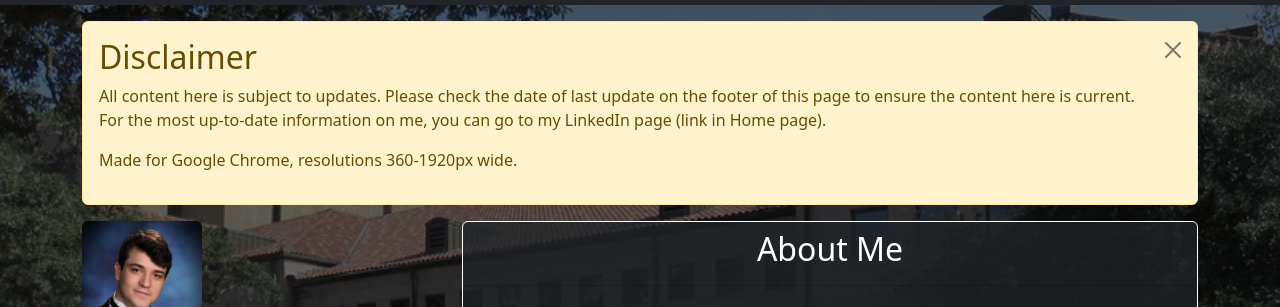
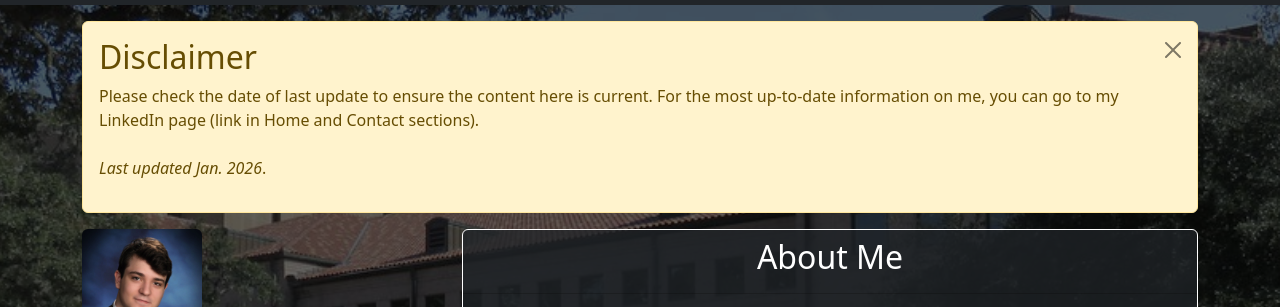
Before and after one commit to johnholcomb10/johnholcomb10.github.io, a plain HTML site: page index.html in a window 1280 px wide. Shown: the part 51-358 px from the top of the page. Drawn offline with nearby package versions, Linux system fonts and the light colour scheme.

Commit message:
Alert Update
- Updated information on welcome alert.
- Updated various descriptions.

```diff
--- a/index.html
+++ b/index.html
@@ -47,9 +47,8 @@
     <div class="container-lg py-3">
       <div class="alert alert-warning alert-dismissible fade show py-3" role="alert">
         <h2>Disclaimer</h2>
-        <p>All content here is subject to updates. Please check the date of last update on the footer of this page to ensure the content here is current. For the most up-to-date information on me, you can go to my LinkedIn page (link in Home page).
+        <p>Please check the date of last update to ensure the content here is current. For the most up-to-date information on me, you can go to my LinkedIn page (link in Home and Contact sections).<br><br><i>Last updated Jan. 2026</i>.
         </p>
-        <p>Made for Google Chrome, resolutions 360-1920px wide.</p>
         <button type="button" class="btn-close" data-bs-dismiss="alert" aria-label="close"
         ></button>
       </div>
@@ -258,7 +257,7 @@
               <h5>Unity, C#</h5>
             </div>
             <div class="card-body">
-              <p>This is the semester-long project for CSC 3380 (Object-Oriented Design), "HellSkate." The project was created with the Unity 6 game engine, scripted in C#. This game is a 2D platformer, where the player moves around on a skateboard and can fight several types of enemies throughout three different levels. The game can be run out of the editor, or you can export it yourself into an executable. Information for how to run the game and test it in the editor can be found on the GitHub repository.</p>
+              <p>This is the semester-long project for CSC 3380 (Object-Oriented Design), <i>HellSkate</i>. The project was created with the Unity 6 game engine, scripted in C#. This game is a 2D platformer, where the player moves around on a skateboard and can fight several types of enemies throughout three different levels. The game can be run out of the editor, or you can export it yourself into an executable. Information for how to run the game and test it in the editor can be found on the GitHub repository.</p>
               <a class="white-social-icon" href="https://github.com/CSC-3380-Spring-2025/Team-4/tree/main" style="margin: 0 0; font-size: 200%;">
                 <p>Click here to go to this project's repository.<br>
                   <ion-icon name="logo-github"></ion-icon>
```
